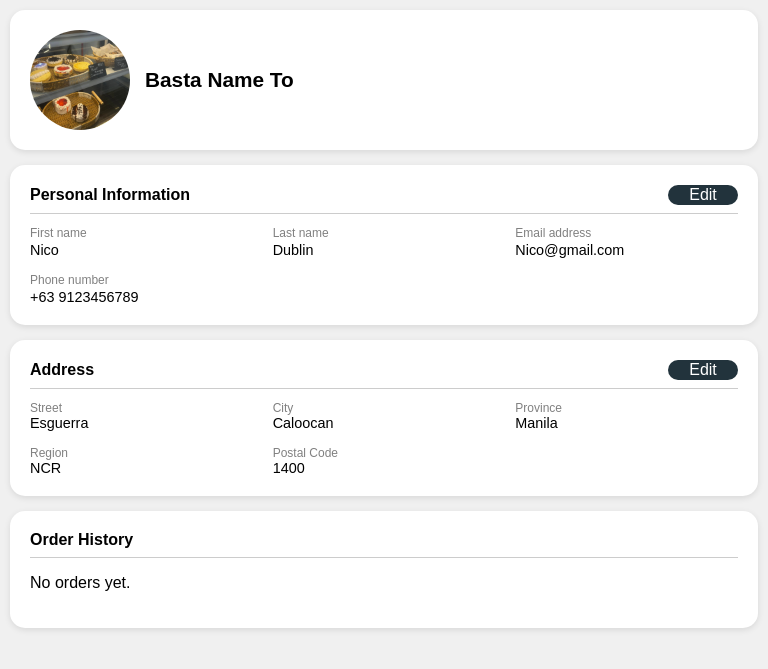
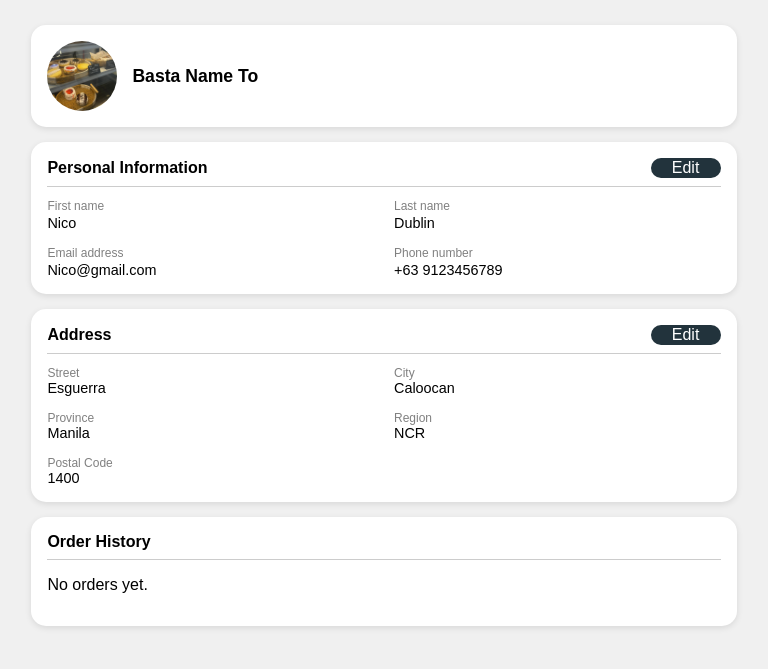
Before and after one commit to Glenmark-2/Leilife-Cafe-Food-and-Ordering-System, a PHP site: page /pages/user-profile.php in a window 768 px wide. Shown: the top 669 px of the page. Run offline with PHP 8.4, Linux system fonts and the light colour scheme.

Commit message:
fixed some issues in user profile

```diff
--- a/pages/user-profile.php
+++ b/pages/user-profile.php
@@ -29,12 +29,14 @@ $user = [
     }
 
     .white-box {
+    width: 70%;
     background: #fff;
     border-radius: 15px;
     padding: 16px;
-        margin-bottom: 15px;
+    margin: 15px auto;   /* ✅ centers it horizontally */
     box-shadow: 0 2px 6px rgba(0,0,0,0.1);
 }
+
 
     /* Header */
     #first-box {
@@ -112,22 +114,30 @@ $user = [
     }
 
     /* Responsive Desktop */
-    @media (min-width: 768px) {
+    @media (max-width: 768px) {
     .white-box {
-            padding: 20px;
+        width: 90%;   /* ✅ makes it full width but keeps margin */
+        padding: 16px;
+    }
+
+    .row-info {
+        grid-template-columns: repeat(2, 1fr); /* ✅ 2 columns for mobile */
     }
 
     #first-box img {
-            width: 100px;
-            height: 100px;
+        width: 70px;
+        height: 70px;
     }
 
     #first-box h2 {
-            font-size: 1.3rem;
+        font-size: 1.1rem;
+    }
 }
 
+/* Responsive: Desktop (optional for larger screens) */
+@media (min-width: 1024px) {
     .row-info {
-            grid-template-columns: repeat(3, 1fr); /* desktop = 3 cols */
+        grid-template-columns: repeat(3, 1fr); /* ✅ 3 columns only on desktop */
     }
 }
 </style>
```
Lines whose indentation alone changed are shown as unchanged.
